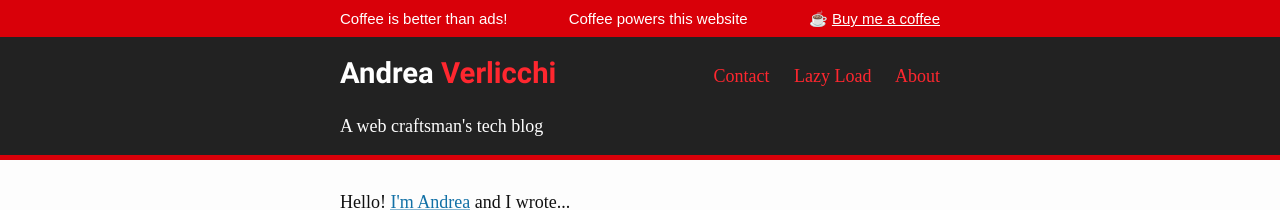
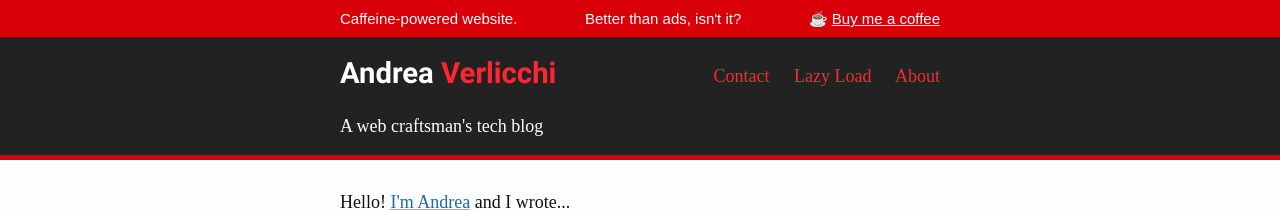
Before and after one commit to verlok/verlok.github.io, a Jekyll site: the page built from index.html, in a window 1280 px wide. Shown: the top 210 px of the page. Built offline with Jekyll 4.4.1, drawn with Linux system fonts in a browser that asks for light colours; some web fonts are replaced; the list of posts is cut into pages by our own code.

Commit message:
New text and MQs

```diff
--- a/_includes/header-coffee.html
+++ b/_includes/header-coffee.html
@@ -1,10 +1,10 @@
 <section class="header-coffee">
   <div class="header-coffee-inner">
     <div class="header-coffee-callout">
-      Coffee is better than ads!
+      Caffeine-powered website.
     </div>
     <div class="header-coffee-callout header-coffee-callout--secondary">
-      Coffee powers this website
+      Better than ads, isn't it?
     </div>
     <div
       class="header-coffee-cta"
--- a/_sass/_layout.scss
+++ b/_sass/_layout.scss
@@ -47,7 +47,7 @@ body {
       color: white;
     }
     &-emoji {
-      @media (max-width: 374px) {
+      @media (max-width: 359px) {
         display: none;
       }
     }
```
